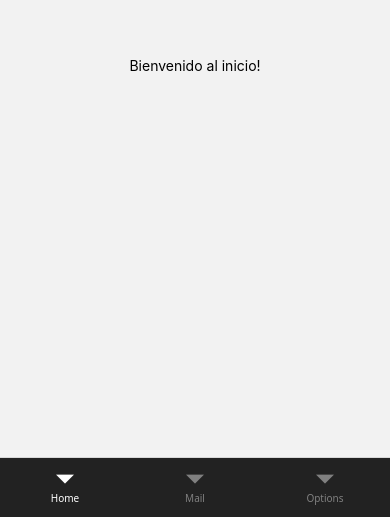
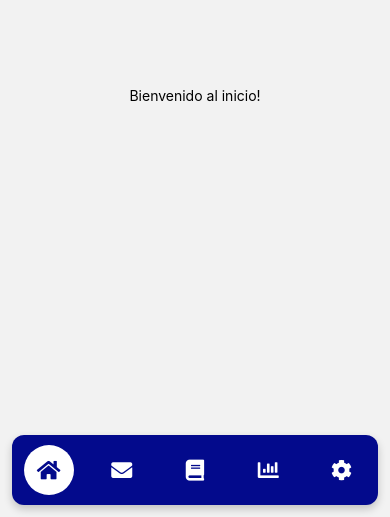
Before and after one commit to GodOmager/tecnica7-mobile, a React Native app: screen / in a window 390 px wide. Shown: the part 327-844 px from the top of the page. Built offline with nearby package versions, Linux system fonts and the light colour scheme.

Commit message:
navegacion con estilos base

```diff
--- a/source/App.js
+++ b/source/App.js
@@ -1,45 +1,174 @@
-import { StatusBar } from 'expo-status-bar';
-import { StyleSheet, Text, View } from 'react-native';
+ import React, { useRef } from 'react';
+import { View, Dimensions, StyleSheet, Platform } from 'react-native';
 import { NavigationContainer } from '@react-navigation/native';
 import { createBottomTabNavigator } from '@react-navigation/bottom-tabs';
-import { FontAwesome5 } from "@expo/vector-icons";
-import CourseSelector from "./component/CourseSelector"
-import HomeScreen from "./screen/HomeScreen";
-import MailScreen from "./screen/MailScreen";
-import OptionsScreen from "./screen/OptionsScreen";
+import { FontAwesome5 } from '@expo/vector-icons';
+import Animated, {
+  useSharedValue,
+  useAnimatedStyle,
+  withTiming,
+} from 'react-native-reanimated';
+
+import HomeScreen from './screen/HomeScreen';
+import MailScreen from './screen/MailScreen';
+import OptionsScreen from './screen/OptionsScreen';
+import CourseSelector from './component/CourseSelector';
 
 const Tab = createBottomTabNavigator();
 
+const TAB_ICONS = ['home', 'envelope', 'book', 'chart-bar', 'cog'];
+const COLOR_BLUE = '#030A8C';
+const INDICATOR_SIZE = 50;
+const MARGIN = 12;
+
+const { width: SCREEN_WIDTH } = Dimensions.get('window');
+const TAB_WIDTH = (SCREEN_WIDTH - MARGIN * 2) / 5;
+
+function TabBarIndicator({ index }) {
+  const left = useSharedValue((TAB_WIDTH - INDICATOR_SIZE) / 2);
+
+  React.useEffect(() => {
+    left.value = withTiming(index * TAB_WIDTH + (TAB_WIDTH - INDICATOR_SIZE) / 2, { duration: 300 });
+  }, [index]);
+
+  const animatedStyle = useAnimatedStyle(() => ({
+    left: left.value,
+  }));
+
+  return (
+    <Animated.View
+      style={[
+        styles.indicator,
+        animatedStyle,
+      ]}
+    />
+  );
+}
+
 export default function App() {
+  const activeIndex = useSharedValue(0);
+
   return (
     <NavigationContainer>
-        <Tab.Navigator
-            screenOptions={
-                {
-                    tabBarStyle: {
-                        backgroundColor: '#222',
-                        height: 60,
-                    },
-                    tabBarActiveTintColor: 'white',
-                    tabBarInactiveTintColor: 'gray',
-                    headerShown: false,
-                }
+      <Tab.Navigator
+        screenOptions={({ route }) => ({
+          headerShown: false,
+          tabBarStyle: styles.tabBar,
+          tabBarShowLabel: false,
+          tabBarIcon: ({ focused, color, size }) => {
+            let iconName;
+            switch (route.name) {
+              case 'Home':
+                iconName = 'home';
+                break;
+              case 'Mail':
+                iconName = 'envelope';
+                break;
+              case 'Courses':
+                iconName = 'book';
+                break;
+              case 'Performance':
+                iconName = 'chart-bar';
+                break;
+              case 'Options':
+                iconName = 'cog';
+                break;
             }
-        >
 
-            <Tab.Screen
-                name = "Home"
-                component = {HomeScreen}
-            />
-            <Tab.Screen
-                name = "Mail"
-                component = {MailScreen}
-            />
-            <Tab.Screen
-                name = "Options"
-                component = {OptionsScreen}
-            />
-        </Tab.Navigator>
+            return (
+              <FontAwesome5
+                name={iconName}
+                size={21}
+                color={focused ? COLOR_BLUE : 'white'}
+                solid
+              />
+            );
+          },
+        })}
+        tabBar={({ state, descriptors, navigation }) => {
+          return (
+            <View style={styles.navigator}>
+              <TabBarIndicator index={state.index} />
+              {state.routes.map((route, index) => {
+                const { options } = descriptors[route.key];
+                const isFocused = state.index === index;
+
+                const onPress = () => {
+                  const event = navigation.emit({
+                    type: 'tabPress',
+                    target: route.key,
+                  });
+
+                  if (!isFocused && !event.defaultPrevented) {
+                    navigation.navigate(route.name);
+                  }
+                };
+
+                const icon = options.tabBarIcon({
+                  focused: isFocused,
+                  color: isFocused ? COLOR_BLUE : 'white',
+                  size: 21,
+                });
+
+                return (
+                  <View key={route.key} style={styles.tabWrapper}>
+                    <View style={styles.tabButton} onTouchEnd={onPress}>
+                      {icon}
+                    </View>
+                  </View>
+                );
+              })}
+            </View>
+          );
+        }}
+      >
+        <Tab.Screen name="Home" component={HomeScreen} />
+        <Tab.Screen name="Mail" component={MailScreen} />
+        <Tab.Screen name="Courses" component={CourseSelector} />
+        <Tab.Screen name="Performance" component={OptionsScreen} />
+        <Tab.Screen name="Options" component={OptionsScreen} />
+      </Tab.Navigator>
     </NavigationContainer>
   );
 }
+
+const styles = StyleSheet.create({
+  tabBar: {
+    display: 'none', // ocultamos el tabBar nativo para usar el personalizado
+  },
+  navigator: {
+    position: 'absolute',
+    bottom: MARGIN,
+    left: MARGIN,
+    right: MARGIN,
+    height: 70,
+    backgroundColor: COLOR_BLUE,
+    borderRadius: 12,
+    flexDirection: 'row',
+    justifyContent: 'space-around',
+    alignItems: 'center',
+    elevation: 8,
+    shadowColor: '#000',
+    shadowOpacity: 0.2,
+    shadowOffset: { width: 0, height: 4 },
+    shadowRadius: 8,
+  },
+  tabWrapper: {
+    flex: 1,
+    alignItems: 'center',
+  },
+  tabButton: {
+    height: 70,
+    justifyContent: 'center',
+    alignItems: 'center',
+  },
+  indicator: {
+    position: 'absolute',
+    bottom: 10,
+    width: INDICATOR_SIZE,
+    height: INDICATOR_SIZE,
+    backgroundColor: 'white',
+    borderRadius: INDICATOR_SIZE / 2,
+    zIndex: 0,
+  },
+});
```
Also changed, not shown: captura.png (added).
